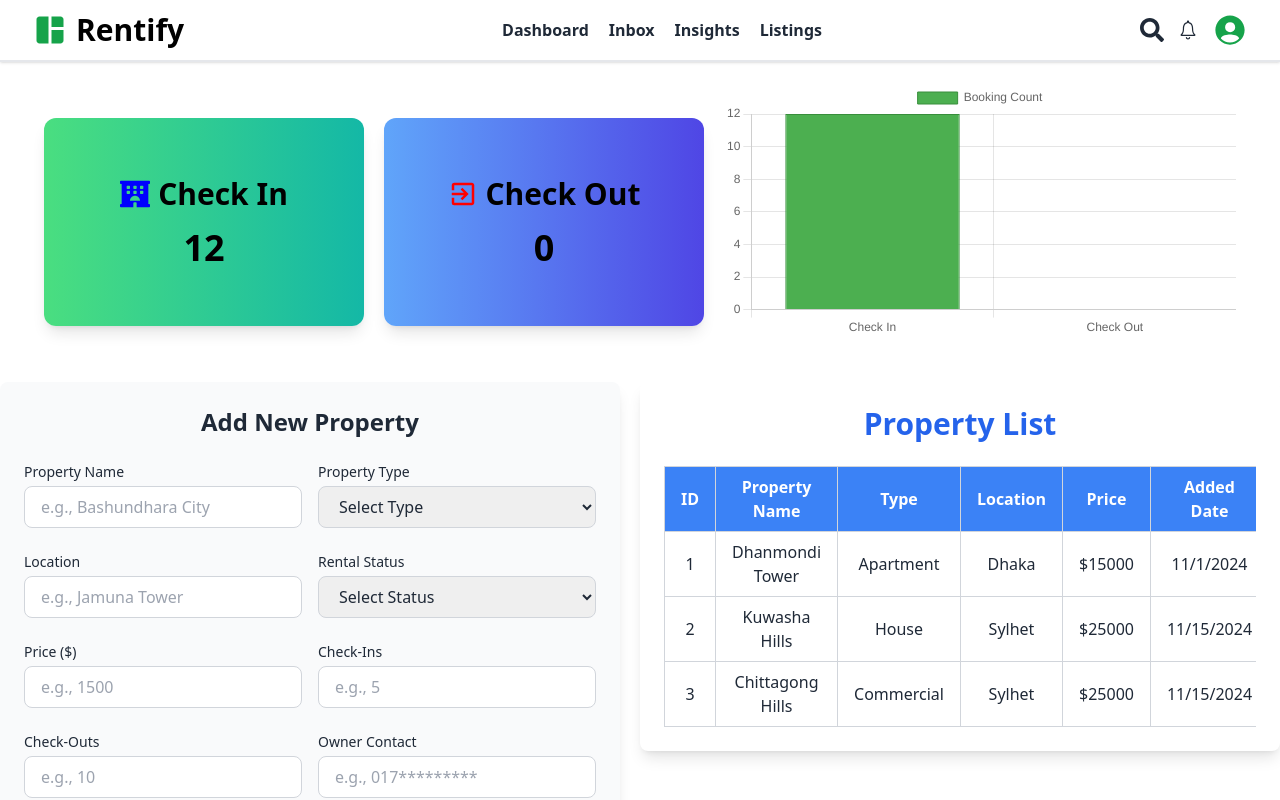
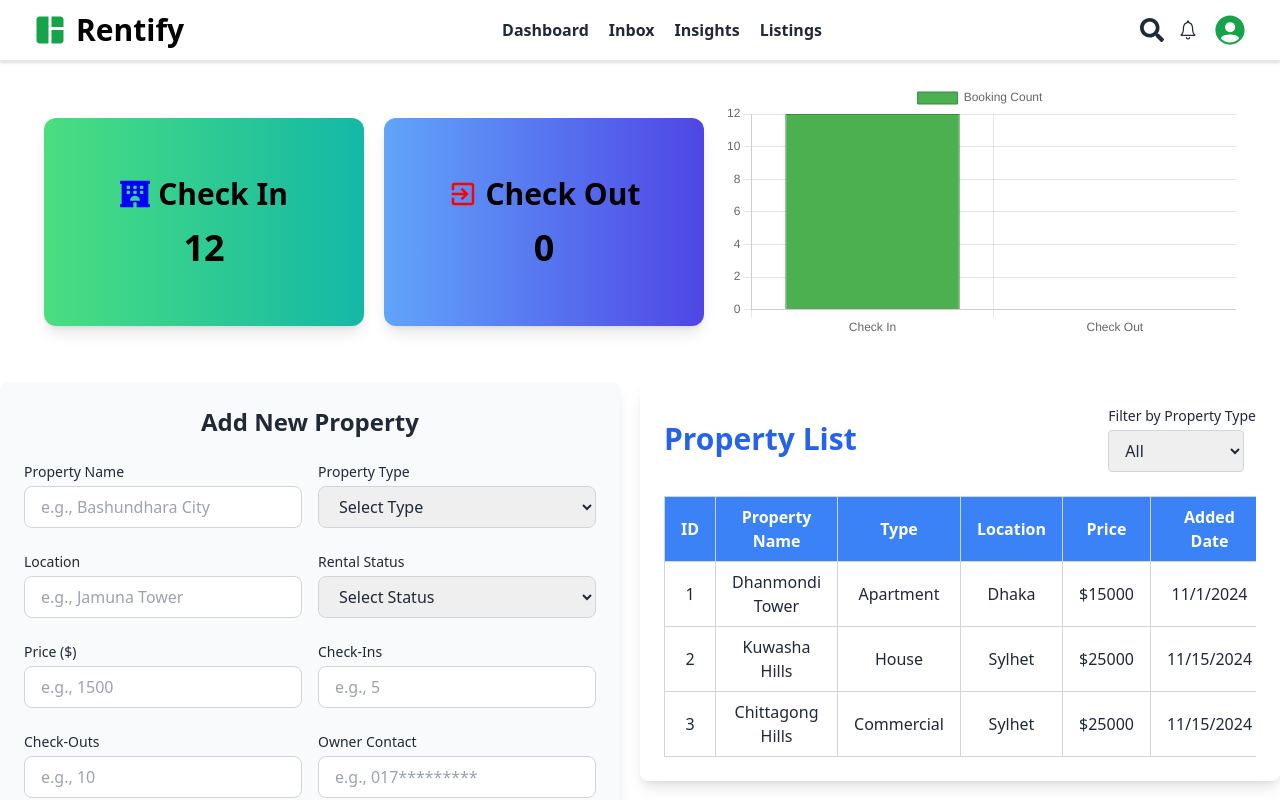
Before and after one commit to majbaulhoque/Hotel-Dashboard, a React app: page / in a window 1280 px wide. Shown: the top 800 px of the page. Built offline with nearby package versions, Linux system fonts and the light colour scheme; the HTML template or start-up script is replaced by a standard one.

Commit message:
added filter feature in Booking Staus

```diff
--- a/src/Component/PropertyData.jsx
+++ b/src/Component/PropertyData.jsx
@@ -27,6 +27,7 @@ const PropertyData = () => {
             addedDate: "2024-11-15",
         },
     ]);
+    const [filteredType, setFilteredType] = useState(""); // State for selected property type
 
     useEffect(() => {
         // Fetch stored properties from localStorage
@@ -36,12 +37,30 @@ const PropertyData = () => {
         }
     }, []);
 
+    // Filter properties based on the selected type
+    const filteredProperties = filteredType
+        ? properties.filter(property => property.propertyType === filteredType)
+        : properties;
+
     return (
         <div className="max-w-6xl mx-auto p-6 bg-white shadow-lg rounded-lg">
-            <h2 className="text-3xl font-bold text-center text-blue-600 mb-6">
-                Property List
-            </h2>
-            {properties.length > 0 ? (
+            <div className="flex justify-between items-center mb-6">
+                <h2 className="text-3xl font-bold text-blue-600">Property List</h2>
+                <div>
+                    <label className="block text-sm font-medium mb-1">Filter by Property Type</label>
+                    <select
+                        value={filteredType}
+                        onChange={(e) => setFilteredType(e.target.value)} // Update the filter state
+                        className="border border-gray-300 rounded px-3 py-2"
+                    >
+                        <option value="">All</option>
+                        <option value="Apartment">Apartment</option>
+                        <option value="House">House</option>
+                        <option value="Commercial">Commercial</option>
+                    </select>
+                </div>
+            </div>
+            {filteredProperties.length > 0 ? (
                 <div className="overflow-x-auto">
                     <table className="w-full border-collapse border border-gray-200">
                         <thead className="bg-blue-500 text-white">
@@ -55,7 +74,7 @@ const PropertyData = () => {
                             </tr>
                         </thead>
                         <tbody>
-                            {properties.map((property, index) => (
+                            {filteredProperties.map((property, index) => (
                                 <tr key={property.propertyId} className="hover:bg-gray-100 text-center">
                                     <td className="border border-gray-300 px-4 py-2 text-center">
                                         {index + 1}
```
